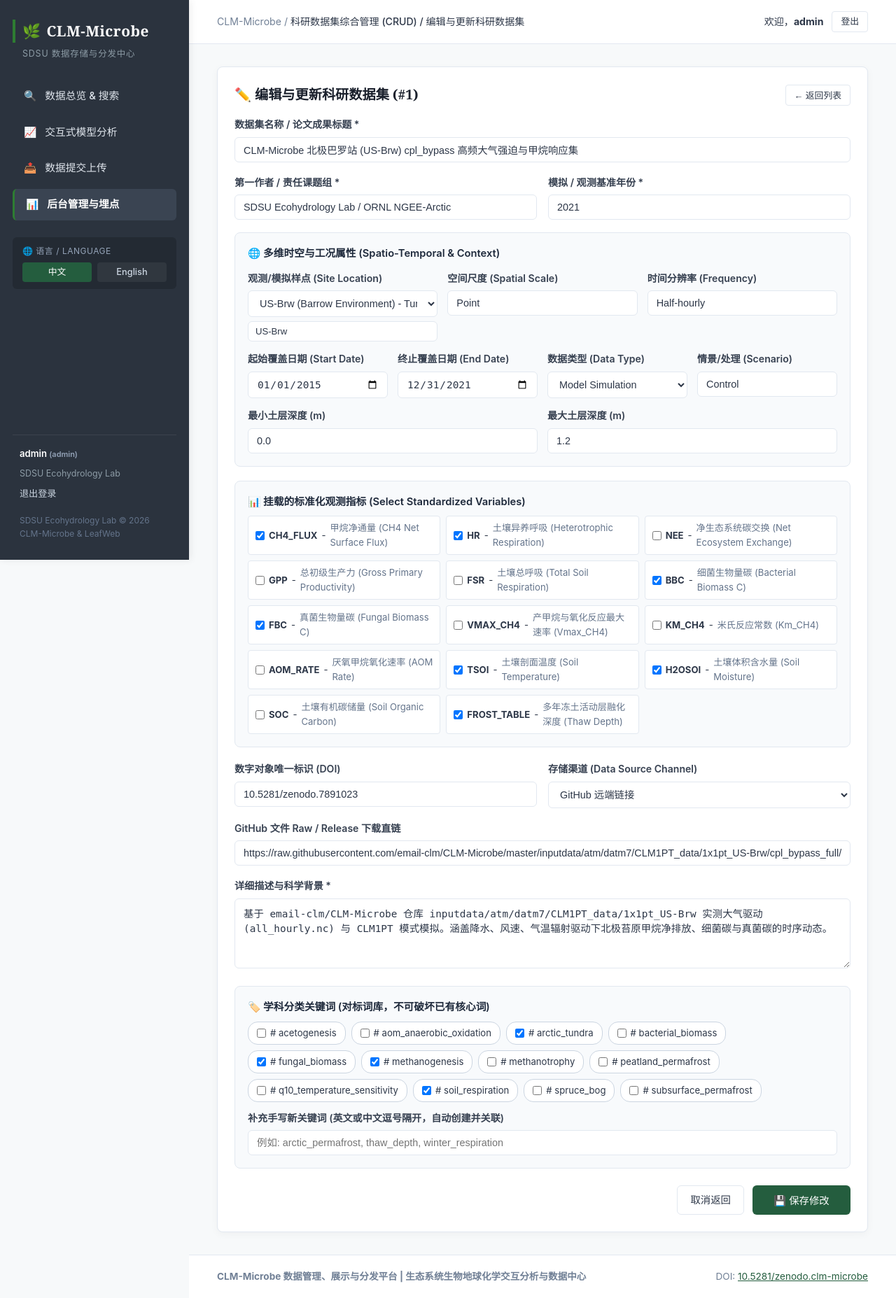
After one commit to beyond-1234/sdsu-data-panel, a Flask app: page /admin/dataset/1/edit in a window 1280 px wide. The commit adds this page. Shown: the whole page at 70% size. Run offline with Flask 3, Linux system fonts and the light colour scheme; a user stored in the database is signed in.

Commit message:
feat: implement comprehensive dataset CRUD management in admin dashboard

```diff
--- a/app.py
+++ b/app.py
@@ -953,6 +953,150 @@ def admin_oss():
 
     return render_template('admin/oss.html', oss_config=oss_config)
 
+# ----------------- 后台科研数据集综合管理 (CRUD) -----------------
+@app.route('/admin/datasets')
+@login_required
+def admin_datasets():
+    if current_user.role != 'admin':
+        flash('权限不足，仅管理员可管理数据集', 'error')
+        return redirect(url_for('index'))
+
+    datasets = Dataset.query.order_by(Dataset.created_at.desc()).all()
+    return render_template('admin/datasets.html', datasets=datasets)
+
+@app.route('/admin/dataset/<int:dataset_id>/edit', methods=['GET', 'POST'])
+@login_required
+def admin_edit_dataset(dataset_id):
+    if current_user.role != 'admin':
+        flash('权限不足', 'error')
+        return redirect(url_for('index'))
+
+    dataset = Dataset.query.get_or_404(dataset_id)
+
+    if request.method == 'POST':
+        title = request.form.get('title', '').strip()
+        author = request.form.get('author', '').strip()
+        year = request.form.get('year', '').strip()
+        site_id = request.form.get('site_id', type=int)
+        site_code = request.form.get('site_code', '').strip()
+        spatial_scale = request.form.get('spatial_scale', 'Point').strip()
+        start_date_str = request.form.get('start_date', '').strip()
+        end_date_str = request.form.get('end_date', '').strip()
+        temporal_resolution = request.form.get('temporal_resolution', 'Daily').strip()
+        data_type = request.form.get('data_type', 'Model Simulation').strip()
+        scenario = request.form.get('scenario', 'Control').strip()
+        min_depth = request.form.get('min_depth', type=float) or 0.0
+        max_depth = request.form.get('max_depth', type=float) or 1.0
+        doi = request.form.get('doi', '').strip()
+        data_source_type = request.form.get('data_source_type', 'github').strip()
+        github_url = request.form.get('github_url', '').strip()
+        description = request.form.get('description', '').strip()
+
+        if not title or not author or not description:
+            flash('标题、作者及描述不能为空', 'error')
+            return redirect(url_for('admin_edit_dataset', dataset_id=dataset.id))
+
+        from datetime import date
+        s_date = None
+        e_date = None
+        try:
+            if start_date_str:
+                s_date = datetime.strptime(start_date_str, '%Y-%m-%d').date()
+            if end_date_str:
+                e_date = datetime.strptime(end_date_str, '%Y-%m-%d').date()
+        except Exception:
+            pass
+
+        yr_val = int(year) if year.isdigit() else (s_date.year if s_date else dataset.year)
+
+        target_site = None
+        if site_id:
+            target_site = db.session.get(SiteLocation, site_id)
+        elif site_code:
+            target_site = SiteLocation.query.filter_by(site_code=site_code).first()
+
+        # 更新基本字段
+        dataset.title = title
+        dataset.author = author
+        dataset.year = yr_val
+        dataset.site = target_site
+        dataset.site_code = target_site.site_code if target_site else (site_code or dataset.site_code)
+        dataset.spatial_scale = spatial_scale
+        if s_date:
+            dataset.start_date = s_date
+        if e_date:
+            dataset.end_date = e_date
+        dataset.temporal_resolution = temporal_resolution
+        dataset.data_type = data_type
+        dataset.scenario = scenario
+        dataset.min_depth = min_depth
+        dataset.max_depth = max_depth
+        dataset.doi = doi
+        dataset.data_source_type = data_source_type
+        dataset.github_url = github_url if data_source_type == 'github' else None
+        dataset.description = description
+
+        # 重新挂载所选的标准化变量
+        var_ids = request.form.getlist('variables')
+        dataset.variables.clear()
+        for vid in var_ids:
+            if str(vid).isdigit():
+                v_obj = db.session.get(VariableDefinition, int(vid))
+                if v_obj:
+                    dataset.variables.append(v_obj)
+
+        # 重新同步关联关键词
+        kw_ids = request.form.getlist('keyword_ids')
+        dataset.keywords.clear()
+        for kid in kw_ids:
+            if str(kid).isdigit():
+                k_obj = db.session.get(Keyword, int(kid))
+                if k_obj:
+                    dataset.keywords.append(k_obj)
+
+        # 追加新手写关键词
+        extra_kws = request.form.get('keywords', '').strip()
+        if extra_kws:
+            raw_kws = [k.strip().lower() for k in extra_kws.replace('，', ',').split(',') if k.strip()]
+            for k_name in raw_kws:
+                kw_obj = Keyword.query.filter_by(name=k_name).first()
+                if not kw_obj:
+                    kw_obj = Keyword(name=k_name)
+                    db.session.add(kw_obj)
+                    db.session.flush()
+                if kw_obj not in dataset.keywords:
+                    dataset.keywords.append(kw_obj)
+
+        db.session.commit()
+        flash(f'数据集 #{dataset.id} 更新成功！', 'success')
+        return redirect(url_for('admin_datasets'))
+
+    all_sites = SiteLocation.query.order_by(SiteLocation.site_code.asc()).all()
+    all_variables = VariableDefinition.query.order_by(VariableDefinition.category.asc()).all()
+    all_keywords = Keyword.query.order_by(Keyword.name.asc()).all()
+    return render_template('admin/dataset_edit.html', dataset=dataset, all_sites=all_sites, all_variables=all_variables, all_keywords=all_keywords)
+
+@app.route('/admin/dataset/<int:dataset_id>/delete', methods=['POST'])
+@login_required
+def admin_delete_dataset(dataset_id):
+    if current_user.role != 'admin':
+        flash('权限不足', 'error')
+        return redirect(url_for('index'))
+
+    dataset = Dataset.query.get_or_404(dataset_id)
+    ds_title = dataset.title
+
+    # 清理关联的审计下载日志与关联多对多
+    DownloadLog.query.filter_by(dataset_id=dataset.id).delete()
+    dataset.keywords.clear()
+    dataset.variables.clear()
+
+    db.session.delete(dataset)
+    db.session.commit()
+
+    flash(f'数据集 #{dataset_id} "{ds_title[:20]}..." 已成功从系统中彻底删除！', 'info')
+    return redirect(url_for('admin_datasets'))
+
 if __name__ == '__main__':
     seed_database()
     app.run(host='0.0.0.0', port=5001, debug=True)
--- a/templates/admin/dashboard.html
+++ b/templates/admin/dashboard.html
@@ -9,10 +9,11 @@
         <h1 style="font-family: var(--font-serif); font-size: 1.5rem; color: #1a202c;">{{ t('admin_dashboard_title') }}</h1>
         <p style="font-size: 0.88rem; color: var(--text-muted);">{{ t('admin_dashboard_desc') }}</p>
     </div>
-    <div style="display: flex; gap: 10px;">
+    <div style="display: flex; gap: 10px; flex-wrap: wrap;">
+        <a href="{{ url_for('admin_datasets') }}" class="btn btn-primary btn-sm">{{ t('btn_manage_datasets') }}</a>
         <a href="{{ url_for('admin_oss') }}" class="btn btn-outline btn-sm">{{ t('btn_manage_oss') }}</a>
         <a href="{{ url_for('admin_keywords') }}" class="btn btn-outline btn-sm">{{ t('btn_manage_keywords') }}</a>
-        <a href="{{ url_for('upload') }}" class="btn btn-primary btn-sm">{{ t('btn_add_dataset') }}</a>
+        <a href="{{ url_for('upload') }}" class="btn btn-outline btn-sm">{{ t('btn_add_dataset') }}</a>
     </div>
 </div>
 
--- /dev/null
+++ b/templates/admin/dataset_edit.html
@@ -0,0 +1,194 @@
+{% extends "base.html" %}
+
+{% block title %}{{ t('edit_dataset_title') }} - #{{ dataset.id }}{% endblock %}
+{% block breadcrumb %}<a href="{{ url_for('admin_datasets') }}" style="color: inherit; text-decoration: none;">{{ t('admin_datasets_title') }}</a> / <span>{{ t('edit_dataset_title') }}</span>{% endblock %}
+
+{% block content %}
+<div class="card" style="max-width: 960px; margin: 0 auto;">
+    <div class="card-title">
+        <span>✏️ {{ t('edit_dataset_title') }} (#{{ dataset.id }})</span>
+        <a href="{{ url_for('admin_datasets') }}" class="btn btn-outline btn-sm">← 返回列表</a>
+    </div>
+
+    <form method="POST" action="{{ url_for('admin_edit_dataset', dataset_id=dataset.id) }}">
+        <div class="form-group">
+            <label class="form-label" for="title">{{ t('form_title') }}</label>
+            <input type="text" id="title" name="title" class="form-control" value="{{ dataset.title }}" required>
+        </div>
+
+        <div style="display: grid; grid-template-columns: 1fr 1fr; gap: 16px;">
+            <div class="form-group">
+                <label class="form-label" for="author">{{ t('form_author') }}</label>
+                <input type="text" id="author" name="author" class="form-control" value="{{ dataset.author }}" required>
+            </div>
+
+            <div class="form-group">
+                <label class="form-label" for="year">{{ t('form_year') }}</label>
+                <input type="number" id="year" name="year" class="form-control" value="{{ dataset.year }}" required>
+            </div>
+        </div>
+
+        <!-- 时空与工况属性 -->
+        <div style="background: #f8fafc; border: 1px solid var(--border-color); border-radius: 8px; padding: 18px; margin-bottom: 20px;">
+            <div style="font-weight: 600; font-size: 0.92rem; color: #1e293b; margin-bottom: 12px;">{{ t('upload_spatio_temporal_title') }}</div>
+
+            <div style="display: grid; grid-template-columns: repeat(auto-fit, minmax(200px, 1fr)); gap: 14px; margin-bottom: 14px;">
+                <div class="form-group" style="margin-bottom: 0;">
+                    <label class="form-label">{{ t('upload_site_label') }}</label>
+                    <select name="site_id" id="siteSelect" class="form-control" onchange="onSiteSelectChange(this.value)">
+                        <option value="">{{ t('upload_select_site_prompt') }}</option>
+                        {% for st in all_sites %}
+                            <option value="{{ st.id }}" data-code="{{ st.site_code }}" {% if dataset.site_id == st.id %}selected{% endif %}>
+                                {{ st.site_code }} ({{ st.site_name[:18] }}) - {{ st.biome }}
+                            </option>
+                        {% endfor %}
+                    </select>
+                    <div style="margin-top: 6px;">
+                        <input type="text" name="site_code" id="siteCodeInput" class="form-control" style="font-size: 0.82rem; padding: 6px 10px;" value="{{ dataset.site_code or '' }}" placeholder="{{ t('upload_custom_site_placeholder') }}">
+                    </div>
+                </div>
+
+                <div class="form-group" style="margin-bottom: 0;">
+                    <label class="form-label">{{ t('upload_spatial_scale_label') }}</label>
+                    <input list="spatialScaleOptions" name="spatial_scale" class="form-control" value="{{ dataset.spatial_scale or 'Point' }}" placeholder="{{ t('upload_scale_placeholder') }}">
+                    <datalist id="spatialScaleOptions">
+                        <option value="Point">Point</option>
+                        <option value="Micro-topography">Micro-topography</option>
+                        <option value="Regional">Regional Gridded</option>
+                        <option value="Watershed">Watershed</option>
+                        <option value="Global">Global 0.5°</option>
+                    </datalist>
+                </div>
+
+                <div class="form-group" style="margin-bottom: 0;">
+                    <label class="form-label">{{ t('upload_temp_res_label') }}</label>
+                    <input list="tempResOptions" name="temporal_resolution" class="form-control" value="{{ dataset.temporal_resolution or 'Daily' }}" placeholder="{{ t('upload_temp_res_placeholder') }}">
+                    <datalist id="tempResOptions">
+                        <option value="Half-hourly">Half-hourly</option>
+                        <option value="Hourly">Hourly</option>
+                        <option value="Daily">Daily</option>
+                        <option value="Weekly">Weekly</option>
+                        <option value="Monthly">Monthly</option>
+                        <option value="Seasonal">Seasonal</option>
+                        <option value="Yearly">Yearly</option>
+                    </datalist>
+                </div>
+            </div>
+
+            <div style="display: grid; grid-template-columns: 1fr 1fr 1fr 1fr; gap: 14px; margin-bottom: 14px;">
+                <div class="form-group" style="margin-bottom: 0;">
+                    <label class="form-label">{{ t('upload_start_date_label') }}</label>
+                    <input type="date" name="start_date" class="form-control" value="{{ dataset.start_date.strftime('%Y-%m-%d') if dataset.start_date else '' }}">
+                </div>
+
+                <div class="form-group" style="margin-bottom: 0;">
+                    <label class="form-label">{{ t('upload_end_date_label') }}</label>
+                    <input type="date" name="end_date" class="form-control" value="{{ dataset.end_date.strftime('%Y-%m-%d') if dataset.end_date else '' }}">
+                </div>
+
+                <div class="form-group" style="margin-bottom: 0;">
+                    <label class="form-label">{{ t('upload_data_type_label') }}</label>
+                    <select name="data_type" class="form-control">
+                        <option value="Model Simulation" {% if dataset.data_type == 'Model Simulation' %}selected{% endif %}>Model Simulation</option>
+                        <option value="Field Observation" {% if dataset.data_type == 'Field Observation' %}selected{% endif %}>Field Observation</option>
+                        <option value="Hybrid" {% if dataset.data_type == 'Hybrid' %}selected{% endif %}>Hybrid</option>
+                    </select>
+                </div>
+
+                <div class="form-group" style="margin-bottom: 0;">
+                    <label class="form-label">{{ t('upload_scenario_label') }}</label>
+                    <input type="text" name="scenario" class="form-control" value="{{ dataset.scenario or 'Control' }}">
+                </div>
+            </div>
+
+            <div style="display: grid; grid-template-columns: 1fr 1fr; gap: 14px;">
+                <div class="form-group" style="margin-bottom: 0;">
+                    <label class="form-label">{{ t('upload_min_depth_label') }}</label>
+                    <input type="number" step="0.1" name="min_depth" class="form-control" value="{{ dataset.min_depth or 0.0 }}">
+                </div>
+                <div class="form-group" style="margin-bottom: 0;">
+                    <label class="form-label">{{ t('upload_max_depth_label') }}</label>
+                    <input type="number" step="0.1" name="max_depth" class="form-control" value="{{ dataset.max_depth or 1.0 }}">
+                </div>
+            </div>
+        </div>
+
+        <!-- 关联的标准科学变量多选 -->
+        <div style="background: #f8fafc; border: 1px solid var(--border-color); border-radius: 8px; padding: 18px; margin-bottom: 20px;">
+            <div style="font-weight: 600; font-size: 0.92rem; color: #1e293b; margin-bottom: 8px;">{{ t('upload_variables_header') }}</div>
+            <div style="display: grid; grid-template-columns: repeat(auto-fit, minmax(220px, 1fr)); gap: 8px;">
+                {% for v in all_variables %}
+                    <label style="display: inline-flex; align-items: center; gap: 6px; font-size: 0.82rem; cursor: pointer; background: #fff; padding: 6px 10px; border-radius: 4px; border: 1px solid #e2e8f0;">
+                        <input type="checkbox" name="variables" value="{{ v.id }}" {% if v in dataset.variables %}checked{% endif %}>
+                        <strong>{{ v.code }}</strong> - <span style="color: #64748b;">{{ v.display_name }}</span>
+                    </label>
+                {% endfor %}
+            </div>
+        </div>
+
+        <div style="display: grid; grid-template-columns: 1fr 1fr; gap: 16px;">
+            <div class="form-group">
+                <label class="form-label" for="doi">{{ t('form_doi') }}</label>
+                <input type="text" id="doi" name="doi" class="form-control" value="{{ dataset.doi or '' }}">
+            </div>
+
+            <div class="form-group">
+                <label class="form-label">存储渠道 (Data Source Channel)</label>
+                <select name="data_source_type" class="form-control">
+                    <option value="github" {% if dataset.data_source_type == 'github' %}selected{% endif %}>GitHub 远端链接</option>
+                    <option value="local" {% if dataset.data_source_type == 'local' %}selected{% endif %}>本地文件归档 (Local)</option>
+                    <option value="oss" {% if dataset.data_source_type == 'oss' %}selected{% endif %}>OSS / MinIO 对象存储</option>
+                </select>
+            </div>
+        </div>
+
+        <div class="form-group">
+            <label class="form-label" for="github_url">{{ t('github_url_label') }}</label>
+            <input type="text" id="github_url" name="github_url" class="form-control" value="{{ dataset.github_url or '' }}">
+        </div>
+
+        <div class="form-group">
+            <label class="form-label" for="description">{{ t('form_desc') }}</label>
+            <textarea id="description" name="description" class="form-control" rows="4" required>{{ dataset.description }}</textarea>
+        </div>
+
+        <!-- 关联关键词勾选 -->
+        <div style="background: #f8fafc; border: 1px solid var(--border-color); border-radius: 8px; padding: 18px; margin-bottom: 20px;">
+            <div style="font-weight: 600; font-size: 0.92rem; color: #1e293b; margin-bottom: 8px;">{{ t('upload_keywords_header') }}</div>
+            <div style="display: flex; gap: 8px; flex-wrap: wrap; margin-bottom: 12px;">
+                {% for kw in all_keywords %}
+                    <label style="display: inline-flex; align-items: center; gap: 6px; font-size: 0.82rem; cursor: pointer; background: #fff; padding: 5px 12px; border-radius: 14px; border: 1px solid #cbd5e1;">
+                        <input type="checkbox" name="keyword_ids" value="{{ kw.id }}" {% if kw in dataset.keywords %}checked{% endif %}>
+                        <span># {{ kw.name }}</span>
+                    </label>
+                {% endfor %}
+            </div>
+
+            <div class="form-group" style="margin-bottom: 0;">
+                <label class="form-label" for="keywords">{{ t('upload_custom_kw_label') }}</label>
+                <input type="text" id="keywords" name="keywords" class="form-control" placeholder="{{ t('upload_custom_kw_placeholder') }}">
+            </div>
+        </div>
+
+        <div style="display: flex; justify-content: flex-end; gap: 12px; margin-top: 24px;">
+            <a href="{{ url_for('admin_datasets') }}" class="btn btn-outline">{{ t('btn_cancel') }}</a>
+            <button type="submit" class="btn btn-primary" style="min-width: 140px;">💾 {{ t('btn_save_changes') }}</button>
+        </div>
+    </form>
+</div>
+{% endblock %}
+
+{% block scripts %}
+<script>
+function onSiteSelectChange(val) {
+    const siteSelect = document.getElementById('siteSelect');
+    const siteCodeInput = document.getElementById('siteCodeInput');
+    if (!siteSelect || !siteCodeInput) return;
+
+    const selectedOption = siteSelect.options[siteSelect.selectedIndex];
+    if (selectedOption && selectedOption.dataset && selectedOption.dataset.code) {
+        siteCodeInput.value = selectedOption.dataset.code;
+    }
+}
+</script>
+{% endblock %}
```
Also changed, not shown: services/i18n.py (+14 -0 lines), templates/admin/datasets.html (added, +95 -0 lines).
